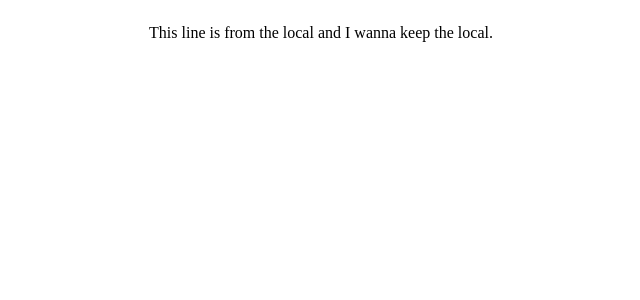
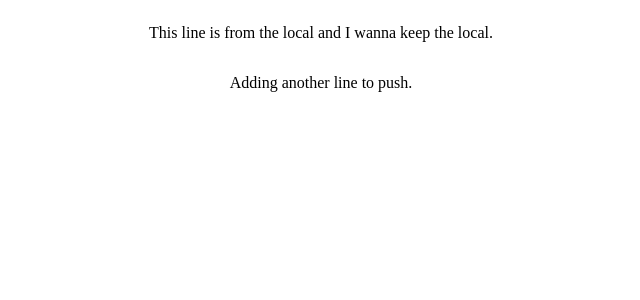
Before and after one commit to jan-99/testing, a React (Create React App) app: page / in a window 1280 px wide. Shown: the top 300 px of the page, without its empty margins (319-959 px from the left). Built offline with nearby package versions, Linux system fonts and the light colour scheme.

Commit message:
2nd line added in App.js

```diff
--- a/src/App.js
+++ b/src/App.js
@@ -9,6 +9,7 @@ function App() {
   return (
     <div className="App">
       <p>This line is from the local and I wanna keep the local.</p>
+      <p>Adding another line to push.</p>
     </div>
   );
 }
```
